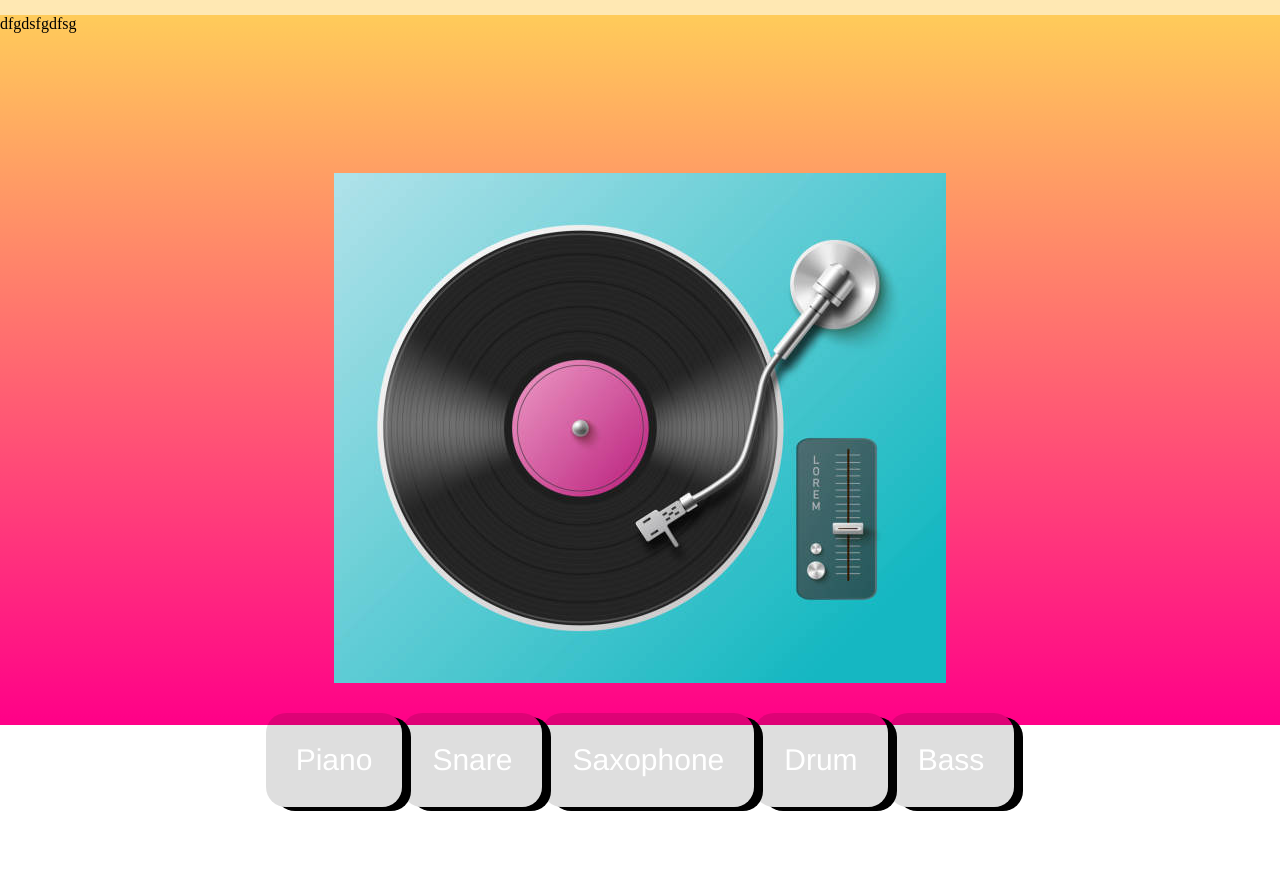
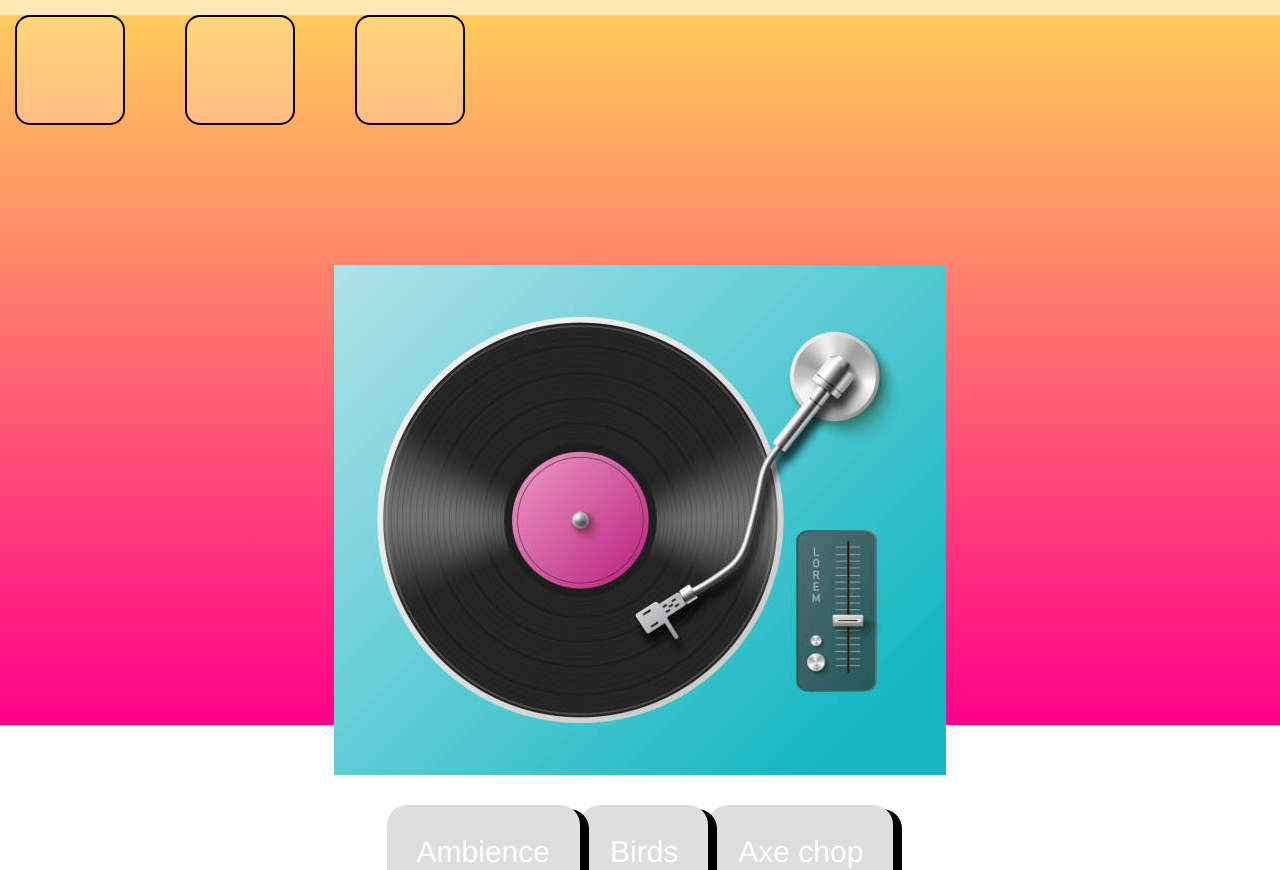
Before and after one commit to reggie-7/Tamang_Rabin_Kuchta_Liam_Music_Mixer, a plain HTML site: page index.html in a window 1280 px wide. Shown: the part 75-945 px from the top of the page. Drawn offline with Linux system fonts and the light colour scheme.

Commit message:
update html css js
added to html, js, css

```diff
--- a/css/main.css
+++ b/css/main.css
@@ -61,6 +61,27 @@ header h3 {
     margin-top: 140px;
 
 }
+
+/* DROP AREA DROP AREA DROP AREA DROP AREA DROP AREA DROP AREA DROP AREA DROP AREA */
+
+.drop-area {
+    width: 110px;
+    height: 110px;
+    background-color: rgba(255, 255, 255, .2);
+    display: flex;
+    align-items: center;
+    justify-content: center;
+    border: 2px solid #000000;
+    border-radius: 15px;
+    color: #fff;
+}
+
+#drop-section {
+    display: flex;
+    align-items: center;
+}
+
+
 
 /* SOUNDS SOUNDS SOUNDS SOUNDS SOUNDS SOUNDS SOUNDS SOUNDS SOUNDS SOUNDS SOUNDS SOUNDS SOUNDS */
 
--- a/index.html
+++ b/index.html
@@ -26,18 +26,55 @@
         </div>
 
     </header>
-    dfgdsfgdfsg
+
+    <!---- DROP AREA + RECORD PLAYER - DROP AREA + RECORD PLAYER .-->
 
 
+    <section id="drop-section" class="grid-con col-span-full m-col-span-auto l-col-span-auto">
+        <h2 class="hidden">drop area</h2>
+        <div class="">
+            <div class="">
+                <div class="drop-area"></div>
+            </div>
+        </div>
+        <br>
+        <div class="">
+            <div class="">
+                <div class="drop-area"></div>
+            </div>
+        </div>
+        <br>
+        <div class="">
+            <div class="">
+                <div class="drop-area"></div>
+            </div>
+        </div>
+    </section>
+
     <section id="record">
+
+
         <img src="images/retro-music-turntable-for-audio.png" alt="player">
     </section>
 
+
+    <section id="sounds" class="grid-con">
+        <div id="allsounds" class="col-span-full m-col-span-auto l-col-span-auto">
+            <div id="sounds1" class="col-start-1 l-col-start-2 l-col-end-5">
+                <p class="single-sound" data-sound="ambient" draggable="true">Ambience</p>
+                <p class="single-sound" data-sound="bird" draggable="true">Birds</p>
+                <p class="single-sound" data-sound="axe" draggable="true">Axe chop</p>
+            </div>
+        </div>
+    </section>
+
+    <!---
+
     <section id="sounds" class="mobile ">
         <div id="sounds1" class=" grid-con m-col-span-full ">
-            <p>Piano</p>
-            <p>Snare</p>
-            <p>Drum</p>
+            <p data-sound="ambient">Piano</p>
+            <p data-sound="bird">Snare</p>
+            <p data-sound="axe">Drum</p>
         </div>
         <div id="sounds2" class="grid-con  ">
             <p>Saxophone</p>
@@ -53,7 +90,6 @@
                 <p>Snare</p>
                 <p>Saxophone</p>
                 <p>Drum</p>
-
                 <p>Bass</p>
 
             </div>
@@ -68,20 +104,32 @@
                 <p>Snare</p>
                 <p>Saxophone</p>
                 <p>Drum</p>
-
                 <p>Bass</p>
             </div>
         </div>
     </section>
 
+-->
+
+
+
 
     <br><br>
+
+    <!---BUTTONS BUTTONS BUTTONS BUTTONS BUTTONS BUTTONS BUTTONS BUTTONS BUTTONS BUTTONS -->
 
     <section class="playb">
         <button id="pause">⏸</button>
         <button id="play">▶</button>
         <button id="stop">◼</button>
     </section>
+
+
+    <audio id="ambient" src="audio/ambient.wav"></audio>
+    <audio id="bird" src="audio/bird.wav"></audio>
+    <audio id="axe" src="audio/axe-chop.wav"></audio>
+
+
 </body>
 
 </html>
```
Also changed, not shown: js/main.js (+22 -0 lines).
